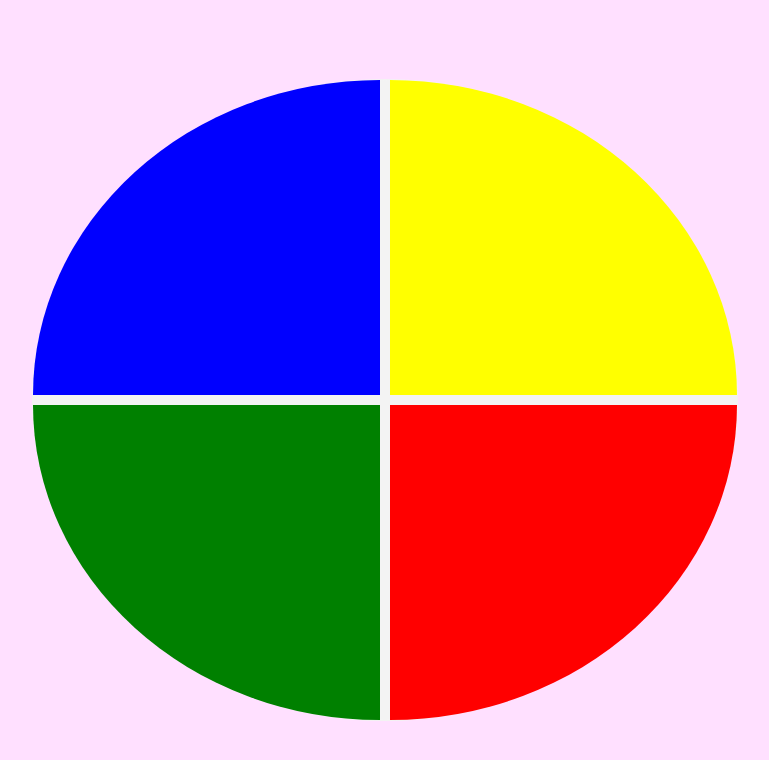
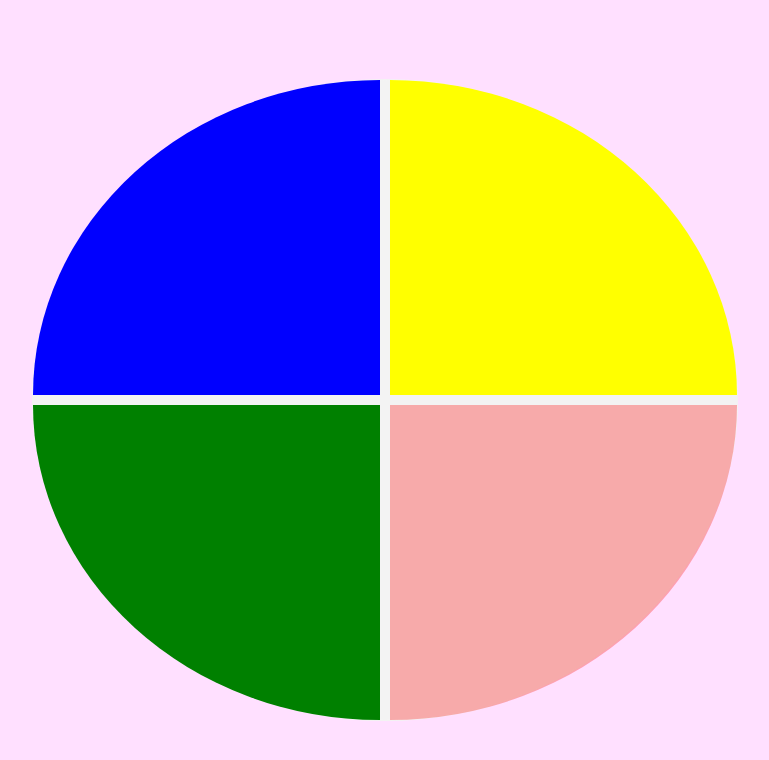
Before and after one commit to Konstructa/genius-game, a website: page src/index.html in a window 1280 px wide. Shown: the whole page, without its empty margins (255-1024 px from the left). Drawn offline with Linux system fonts and the light colour scheme.

Commit message:
feito todo estilo do game

```diff
--- a/src/styles.css
+++ b/src/styles.css
@@ -48,3 +48,7 @@
   background-color: red;
   border-bottom-right-radius: 100%;
 }
+
+.selected {
+  opacity: 0.3;
+}
```
